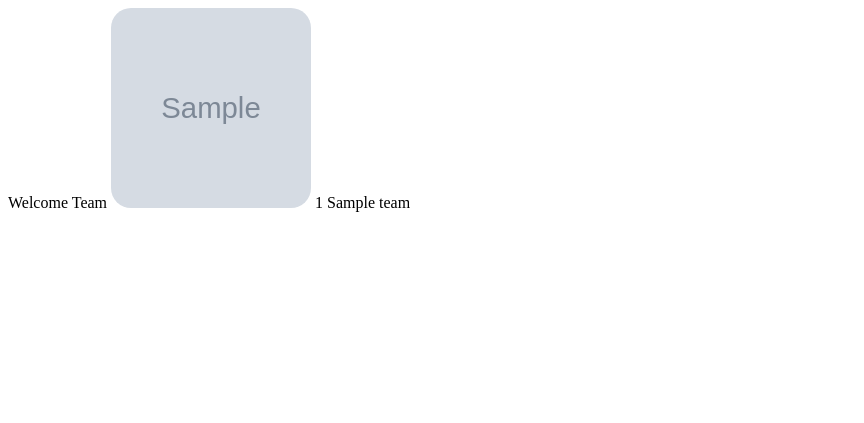
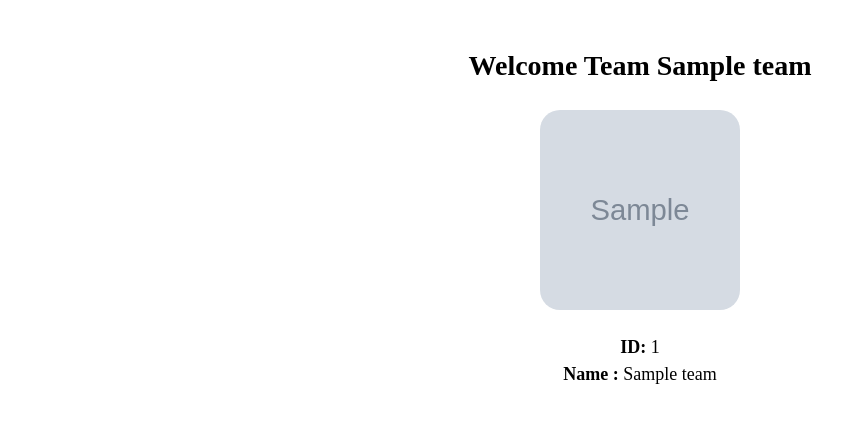
Before and after one commit to Vinayrk2/player-aucsion, a Django app: template auction/playerauction/templates/team_home.html in a window 1280 px wide. Shown: the top 423 px of the page, without its empty margins (0-864 px from the left). Run offline with Django 5.2, Linux system fonts and the light colour scheme; the template is opened without the code that fills it: values that come from a table or form of the project are taken from there, others are empty; tables that the repository leaves empty hold one stand-in row (values such as "Sample post"); grey boxes marked "Sample" are stand-in pictures.

Commit message:
team home page modified

```diff
--- a/auction/playerauction/templates/admin_home.html
+++ b/auction/playerauction/templates/admin_home.html
@@ -5,7 +5,6 @@
     <meta name="viewport" content="width=device-width, initial-scale=1.0">
     <title>Admin Home</title>
     <link rel="shortcut icon" href="../../media/Designer.png" type="image/x-icon">
-
 </head>
 <body>
     Auction Admin Home
@@ -16,8 +15,6 @@
     <div id="container">
         {% block  content %} {% endblock %}
     </div>
-
-
 
 
     <!-- <script src="https://cdnjs.cloudflare.com/ajax/libs/jquery/3.7.1/jquery.min.js" integrity="sha512-v2CJ7UaYy4JwqLDIrZUI/4hqeoQieOmAZNXBeQyjo21dadnwR+8ZaIJVT8EE2iyI61OV8e6M8PP2/4hpQINQ/g==" crossorigin="anonymous" referrerpolicy="no-referrer"></script>
--- a/auction/playerauction/templates/register.html
+++ b/auction/playerauction/templates/register.html
@@ -250,7 +250,7 @@
                         <div class="row my-2">
                             <div class="col-sm">
                                 <input type="text" class="form-control text-center" style="border-radius: 15px;"
-                                name="captainId" id="" placeholder="Captain Name" onchange="getCaptain(this.value)" required autocomplete=false>
+                                name="captainId" id="" placeholder="Captain ID" onchange="getCaptain(this.value)" required autocomplete=false>
                             </div>
                         </div>
                        <hr>
--- a/auction/playerauction/templates/team_home.html
+++ b/auction/playerauction/templates/team_home.html
@@ -5,12 +5,60 @@
     <meta name="viewport" content="width=device-width, initial-scale=1.0">
     <title>Team Home</title>
     <link rel="shortcut icon" href="../../media/Designer.png" type="image/x-icon">
+    <style>
+        .welcome-team {
+            text-align: center;
+            margin: 50px 0;
+          }
+
+          .welcome-team img {
+            border-radius: 50%;
+            width: 200px;
+            height: 200px;
+            object-fit: cover;
+            margin-bottom: 20px;
+          }
+
+          .welcome-team h3 {
+            font-size: 28px;
+            margin-top: 0;
+          }
+
+          .welcome-team.team {
+            display: inline-block;
+            text-align: left;
+            margin: 10px;
+          }
+
+          .welcome-team .team p {
+            font-size: 18px;
+            line-height: 1.5;
+            margin: 0;
+            color:Black;
+
+
+          }
+
+          .welcome-team .team p b {
+            font-size: 18px;
+            line-height: 1.5;
+            margin: 0;
+            color:Black;
+            text-transform:capitalize;
+
+
+          }
+    </style>
 
 </head>
 <body>
-    Welcome Team
+    <div class="welcome-team">
+    <h3>Welcome Team {{team.name}} </h3>
     <img src="{{ team.logo }}" alt="" height="200px" width="200px" style="border-radius: 10%;">
-    {{ team.id }}
-    {{ team.name}}
+    <div class="team">
+    <p><b>ID:</b> {{ team.id }}</p>
+    <p><b>Name :</b> {{ team.name }} </p>
+    </div>
+</div>
 </body>
 </html>
```
